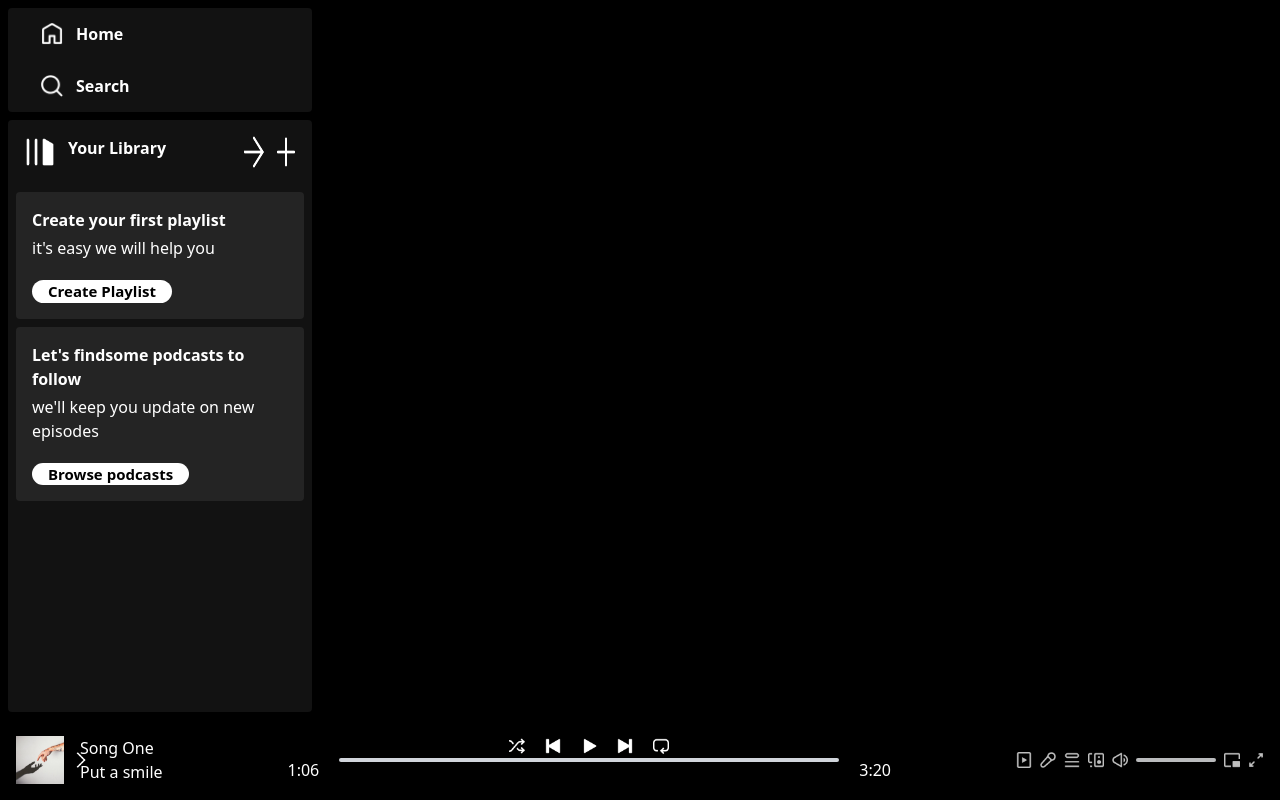
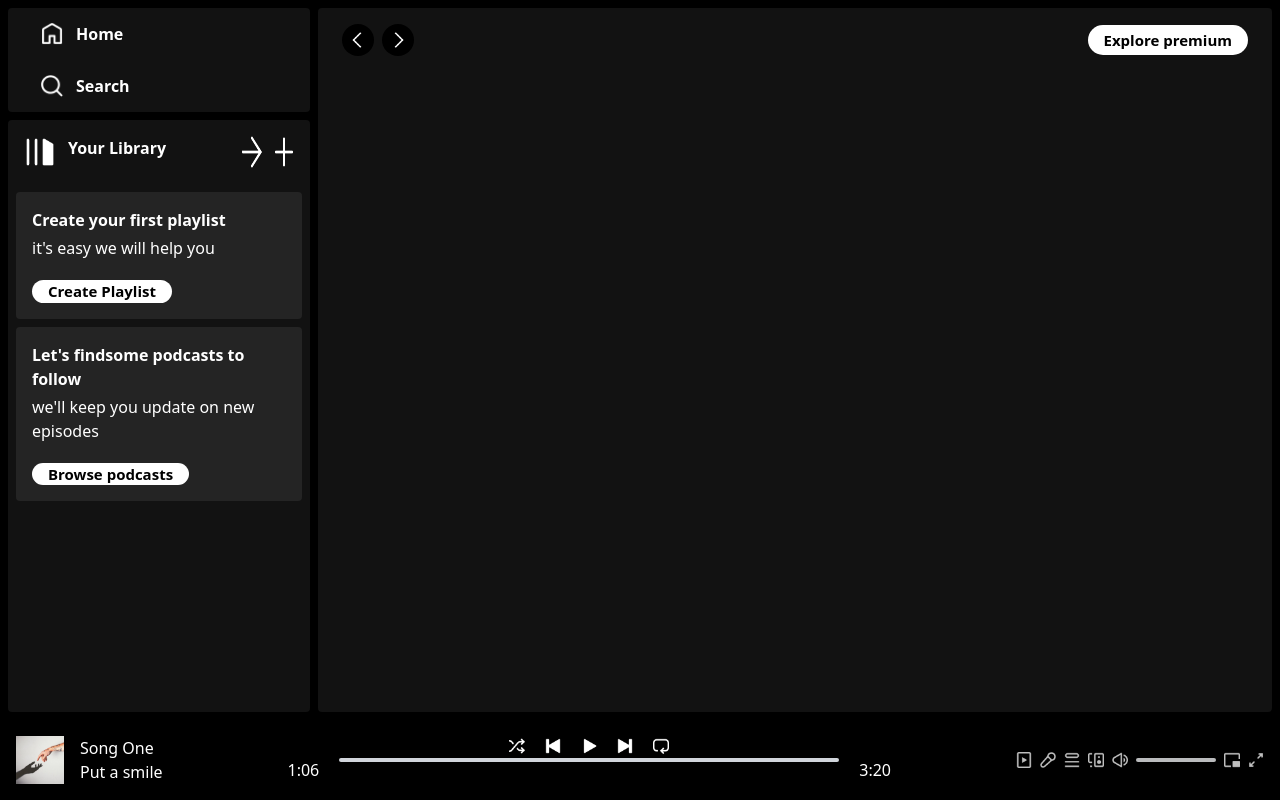
Before and after one commit to DonShanilka/spotify-clone--Use-React-Js-, a React (Vite) app: page / in a window 1280 px wide. Built offline with nearby package versions, Linux system fonts and the light colour scheme.

Commit message:
add nav bar explore premium button

```diff
--- a/src/App.jsx
+++ b/src/App.jsx
@@ -7,7 +7,7 @@
 const App = () => {
   return (
     <div className="h-screen bg-black">
-      <div className='h-[90%] flext'>
+      <div className='h-[90%] flex'>
         <Sidebar />
         <Display />
       </div>
--- a/src/components/Navbar.jsx
+++ b/src/components/Navbar.jsx
@@ -9,6 +9,9 @@
                     <img className='w-8 bg-black p-2 rounded-2xl cursor-pointer' src={assets.arrow_left} alt="" />
                     <img className='w-8 bg-black p-2 rounded-2xl cursor-pointer' src={assets.arrow_right} alt="" />
                 </div>
+                <div className='flex items-center gap-4'>
+                    <p className='bg-white text-black text-[15px] px-4 py-1 rounded-2xl hidden md:block cursor-pointer'>Explore premium</p>
+                </div>
             </div>
         </>
     )
```
